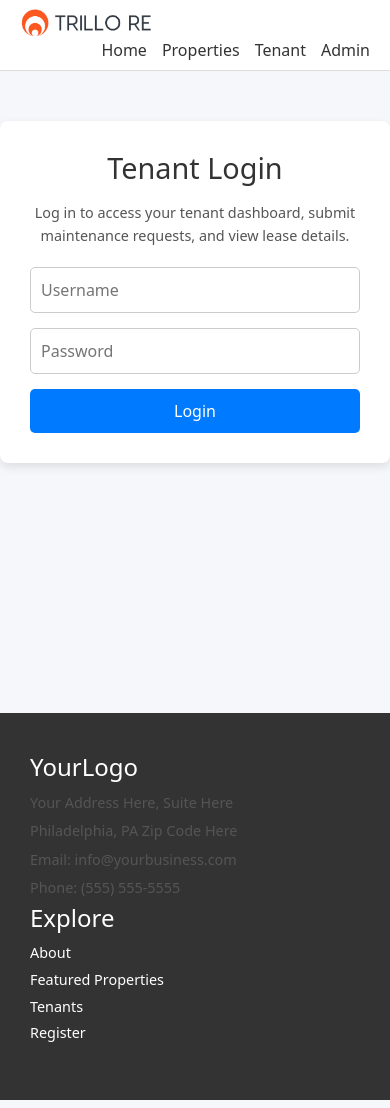
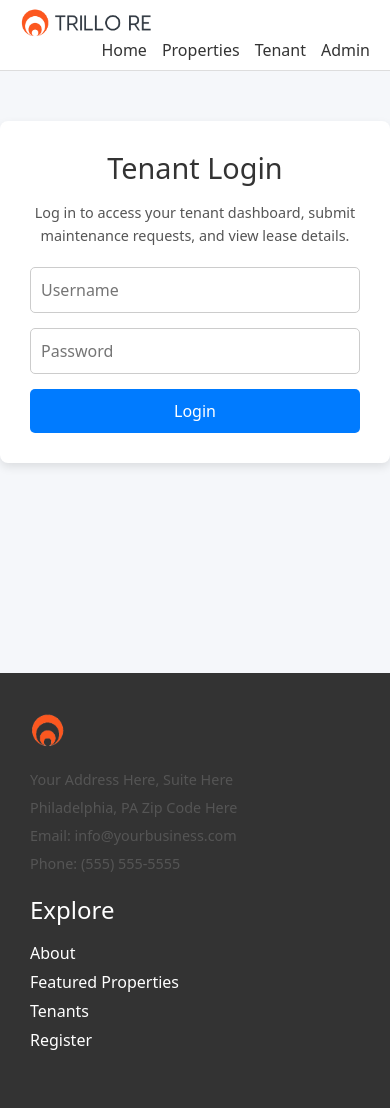
Before and after one commit to htrillo95/newpropertypro-ui-prod, a React (Create React App) app: page /login in a window 390 px wide. Built offline with nearby package versions, Linux system fonts and the light colour scheme.

Commit message:
Adding Logo to footer

```diff
--- a/src/components/AboutPage.js
+++ b/src/components/AboutPage.js
@@ -1,6 +1,8 @@
 import React from 'react';
+import { Link } from 'react-router-dom';
 import 'bootstrap/dist/css/bootstrap.min.css';
 import '../styles/AboutPage.css';
+import logoIcon from '../assets/images/LogoCopy.png';
 
 function AboutPage() {
     return (
@@ -62,12 +64,16 @@ function AboutPage() {
                 </div>
             </section>
 
-            {/* Footer Section - Reused from Home Page */}
+            {/* Footer Section */}
             <footer className="footer">
                 <div className="footer-container">
                     {/* Left Section: Logo and Contact */}
                     <div className="footer-left">
-                        <h4>YourLogo</h4>
+                        <img
+                            src={logoIcon}
+                            alt="Trillo RE Icon"
+                            className="footer-logo"
+                        />
                         <p>Your Address Here, Suite Here</p>
                         <p>Philadelphia, PA Zip Code Here</p>
                         <p>Email: info@yourbusiness.com</p>
@@ -76,12 +82,14 @@ function AboutPage() {
 
                     {/* Right Section: Navigation Links */}
                     <div className="footer-right">
+                        <p></p>
                         <h4>Explore</h4>
+                        <p></p>
                         <ul>
-                            <li><a href="/about">About</a></li>
-                            <li><a href="/properties">Featured Properties</a></li>
-                            <li><a href="/login">Tenants</a></li>
-                            <li><a href="/register">Register</a></li>
+                            <li><Link to="/about">About</Link></li>
+                            <li><Link to="/properties">Featured Properties</Link></li>
+                            <li><Link to="/login">Tenants</Link></li>
+                            <li><Link to="/register">Register</Link></li>
                         </ul>
                     </div>
                 </div>
--- a/src/components/HomePage.js
+++ b/src/components/HomePage.js
@@ -1,6 +1,7 @@
 import React from 'react';
 import { Link } from 'react-router-dom'; // Import Link for routing
 import "../styles/HomePage.css";
+import logoIcon from '../assets/images/LogoCopy.png';
 
 function HomePage() {
   return (
@@ -13,6 +14,7 @@ function HomePage() {
             Expertly managing residential and commercial properties with care
             and precision.
           </p>
+          <button className="cta-button">Get Started</button>
         </div>
       </section>
 
@@ -58,7 +60,11 @@ function HomePage() {
         <div className="footer-container">
           {/* Left Section: Logo and Contact */}
           <div className="footer-left">
-            <h4>YourLogo</h4>
+            <img
+                src={logoIcon}
+                alt="Trillo RE Icon"
+                className="footer-logo"
+            />
             <p>Your Address Here, Suite Here</p>
             <p>Philadelphia, PA Zip Code Here</p>
             <p>Email: info@yourbusiness.com</p>
@@ -67,7 +73,9 @@ function HomePage() {
 
           {/* Right Section: Navigation Links */}
           <div className="footer-right">
+            <p></p>
             <h4>Explore</h4>
+            <p></p>
             <ul>
               <li><Link to="/about">About</Link></li> {/* Updated to Link */}
               <li><Link to="/properties">Featured Properties</Link></li>
--- a/src/components/LoginForm.js
+++ b/src/components/LoginForm.js
@@ -1,7 +1,7 @@
 import React, { useState } from 'react';
 import { useNavigate } from 'react-router-dom';
-import Footer from './Footer'; // Assuming you have a Footer component
-import "../styles/RegisterForm.css"; // Reuse the register form CSS
+import "../styles/RegisterForm.css";
+import logoIcon from '../assets/images/LogoCopy.png';
 
 function LoginForm({ onLogin }) {
   const [username, setUsername] = useState('');
@@ -60,11 +60,37 @@ function LoginForm({ onLogin }) {
           <button type="submit">Login</button>
         </form>
       </div>
+      <div style={{ height: "160px" }}></div>
+      {/* Footer Section */}
+      <footer className="footer">
+        <div className="footer-container">
+          {/* Left Section: Logo and Contact */}
+          <div className="footer-left">
+            <img
+              src={logoIcon}
+              alt="Trillo RE Icon"
+              className="footer-logo"
+            />
+            <p>Your Address Here, Suite Here</p>
+            <p>Philadelphia, PA Zip Code Here</p>
+            <p>Email: info@yourbusiness.com</p>
+            <p>Phone: (555) 555-5555</p>
+          </div>
 
-      {/* Blank Spacer */}
-      <div style={{ height: "200px" }}></div>
-
-      <Footer />
+          {/* Right Section: Navigation Links */}
+          <div className="footer-right">
+            <p></p> {/* Blank spacer */}
+            <h4>Explore</h4>
+            <p></p> {/* Blank spacer */}
+            <ul>
+              <li><a href="/about">About</a></li>
+              <li><a href="/properties">Featured Properties</a></li>
+              <li><a href="/login">Tenants</a></li>
+              <li><a href="/register">Register</a></li>
+            </ul>
+          </div>
+        </div>
+      </footer>
     </>
   );
 }
--- a/src/components/PropertyListings.js
+++ b/src/components/PropertyListings.js
@@ -1,5 +1,6 @@
 import React, { useEffect, useState } from "react";
 import "../styles/PropertyListings.css";
+import logoIcon from '../assets/images/LogoCopy.png';
 
 function PropertyListings() {
   const [properties, setProperties] = useState([]);
@@ -9,7 +10,7 @@ function PropertyListings() {
   const [searchTerm, setSearchTerm] = useState("");
   const [rentRange, setRentRange] = useState({ min: 0, max: 10000 });
   const [currentPage, setCurrentPage] = useState(1);
-  const itemsPerPage = 20; // 4 rows x 5 items
+  const itemsPerPage = 20;
 
   useEffect(() => {
     const fetchProperties = async () => {
@@ -163,11 +164,16 @@ function PropertyListings() {
         )}
       </div>
 
+      {/* Footer Section */}
       <footer className="footer">
         <div className="footer-container">
           {/* Left Section */}
           <div className="footer-left">
-            <h4>YourLogo</h4>
+            <img
+              src={logoIcon}
+              alt="Trillo RE Icon"
+              className="footer-logo"
+            />
             <p>Your Address Here, Suite Here</p>
             <p>Philadelphia, PA Zip Code Here</p>
             <p>Email: info@yourbusiness.com</p>
@@ -176,7 +182,9 @@ function PropertyListings() {
 
           {/* Right Section */}
           <div className="footer-right">
+            <p></p>
             <h4>Explore</h4>
+            <p></p>
             <ul>
               <li><a href="/about" className="text-white">About</a></li>
               <li><a href="/properties" className="text-white">Featured Properties</a></li>
--- a/src/styles/AboutPage.css
+++ b/src/styles/AboutPage.css
@@ -1,3 +1,4 @@
+/* About Page Styles */
 .about-page {
     font-family: Arial, sans-serif;
     line-height: 1.6;
@@ -79,16 +80,25 @@
     flex-wrap: wrap;
 }
 
-.footer-left h4,
+.footer-left {
+    text-align: left;
+    flex: 1;
+}
+
+.footer-left img.footer-logo {
+    height: 35px; /* Adjust height for appropriate size */
+    width: auto; /* Maintain aspect ratio */
+    margin-bottom: 15px; /* Add spacing below the logo */
+}
+
+.footer-right {
+    text-align: right;
+    flex: 1;
+}
+
 .footer-right h4 {
     font-size: 1.5rem;
     margin-bottom: 15px;
-}
-
-.footer-left p,
-.footer-right ul li {
-    font-size: 0.9rem;
-    margin-bottom: 5px;
 }
 
 .footer-right ul {
@@ -96,11 +106,30 @@
     padding: 0;
 }
 
+.footer-right li {
+    margin-bottom: 5px;
+}
+
 .footer-right a {
     color: #fff;
     text-decoration: none;
+    transition: color 0.3s ease;
 }
 
 .footer-right a:hover {
-    text-decoration: underline;
+    color: #007bff;
 }
+
+/* Responsive Design */
+@media (max-width: 768px) {
+    .footer-container {
+        flex-direction: column;
+        align-items: flex-start;
+    }
+
+    .footer-left,
+    .footer-right {
+        width: 100%;
+        text-align: left;
+    }
+}
--- a/src/styles/HomePage.css
+++ b/src/styles/HomePage.css
@@ -181,6 +181,13 @@ p {
     color: #007bff;
 }
 
+/* Footer Logo Styling */
+.footer-logo {
+    height: 35px; /* Adjust height for appropriate size */
+    width: auto; /* Maintain aspect ratio */
+    margin-bottom: 15px; /* Add spacing below the logo */
+}
+
 /* Responsive Design for Mobile */
 @media (max-width: 768px) {
     .footer-container {
```
Also changed, not shown: src/assets/images/LogoCopy.png (added).
